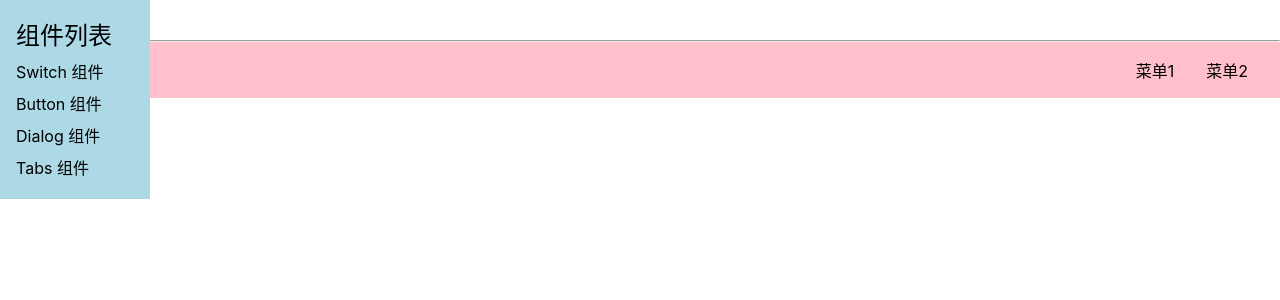
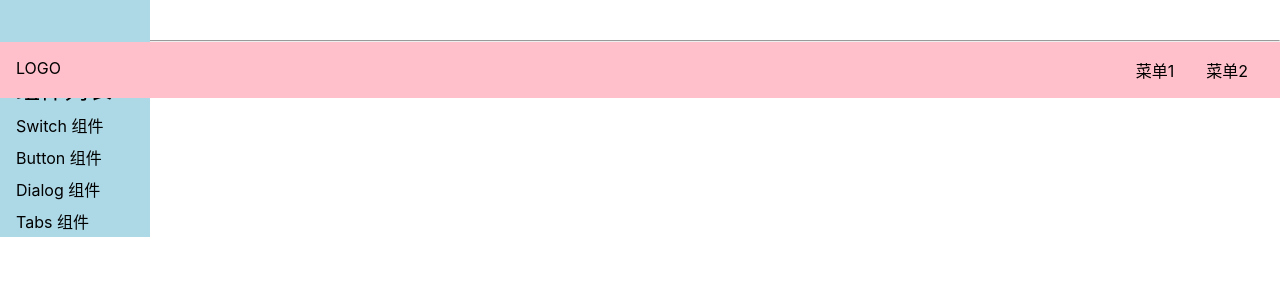
Before and after one commit to templetao/Vue-gulu-ui, a Vue app: page /doc in a window 1280 px wide. Shown: the top 300 px of the page. Built offline with nearby package versions, Linux system fonts and the light colour scheme.

Commit message:
调节 topnav 和 aside的位置

```diff
--- a/src/components/Topnav.vue
+++ b/src/components/Topnav.vue
@@ -17,6 +17,8 @@ export default {}
   background: pink;
   display: flex;
   padding: 16px;
+  position: relative;
+  z-index: 10;
 
   > .logo {
     max-width: 6em;
--- a/src/views/Doc.vue
+++ b/src/views/Doc.vue
@@ -35,7 +35,7 @@ export default {
 aside {
   background: lightblue;
   width: 150px;
-  padding: 16px;
+  padding: 70px 16px 0;
   position: fixed;
   top: 0;
   left: 0;
```
